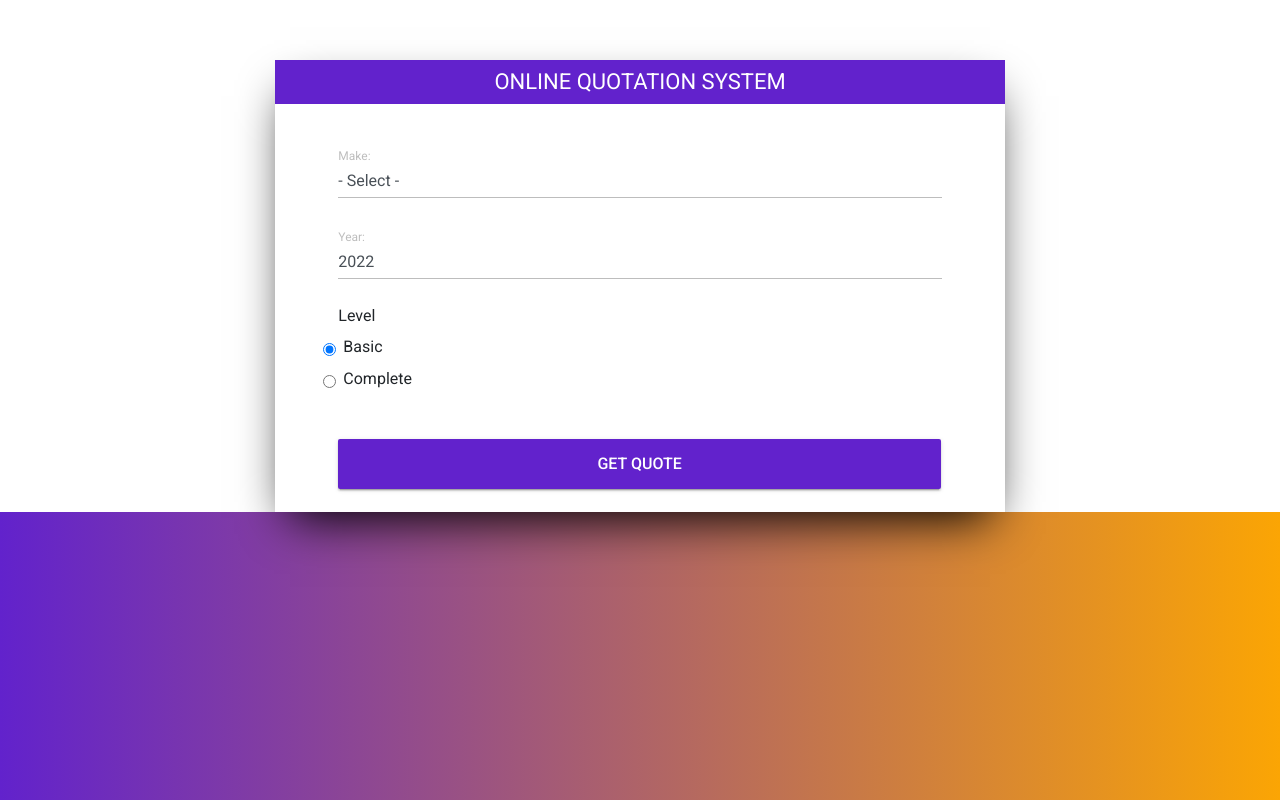
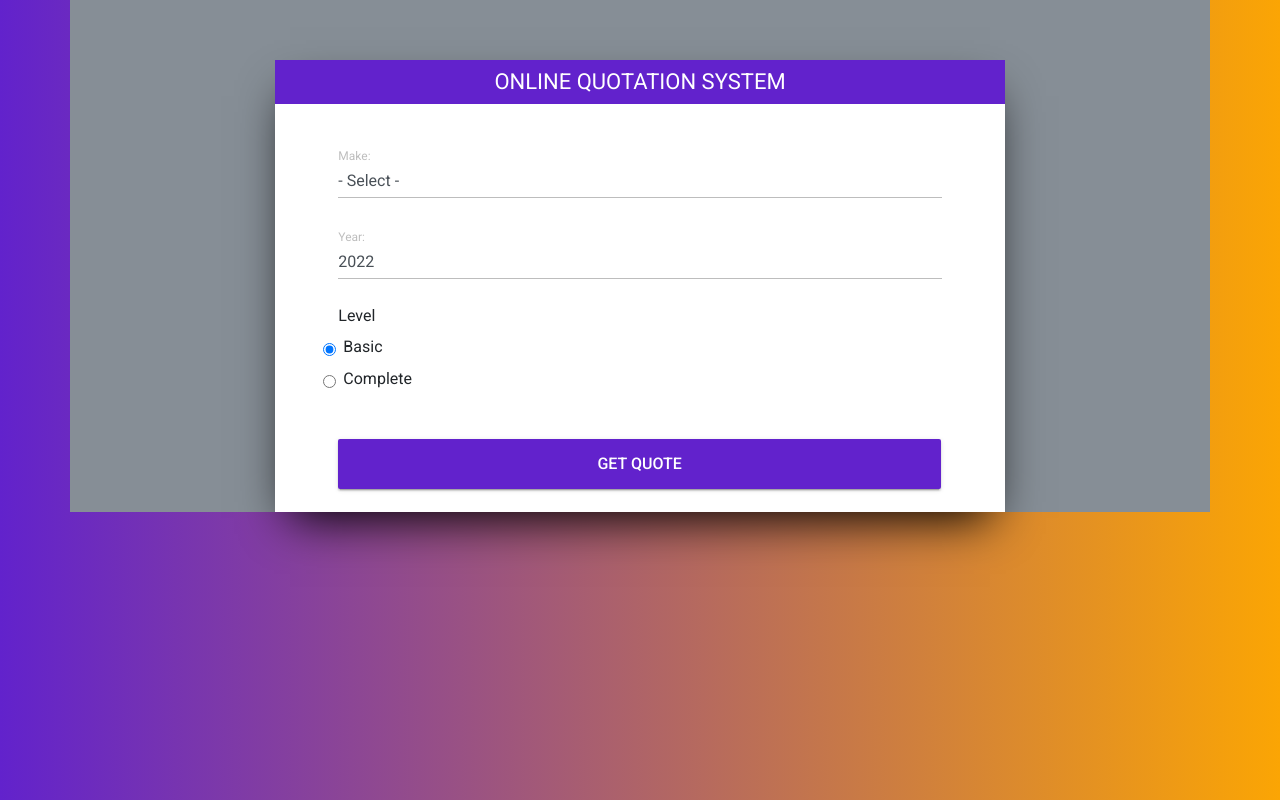
Before and after one commit to jetsoms/Quote-System, a plain HTML site: page index.html in a window 1280 px wide. Drawn offline with nearby package versions, Linux system fonts and the light colour scheme.

Commit message:
Update index.html

```diff
--- a/index.html
+++ b/index.html
@@ -15,17 +15,9 @@
   </head>
   <body>
 
-    <div class="container-xxl bg-white p-0">
-
-      <!-- Spinner Start -->
-      <div id="spinner" class="show bg-white position-fixed translate-middle w-100 vh-100 top-50 start-50 d-flex align-items-center justify-content-center">
-          <div class="spinner-grow text-primary" style="width: 3rem; height: 3rem;" role="status">
-              <span class="sr-only">Loading...</span>
-          </div>
-      </div>
 
 
-<div class="container">
+<div class="container bg-secondary">
   <div class="row">
     <div class="col col-md-8 mr-md-auto ml-md-auto" >
       <div id="content">
```
